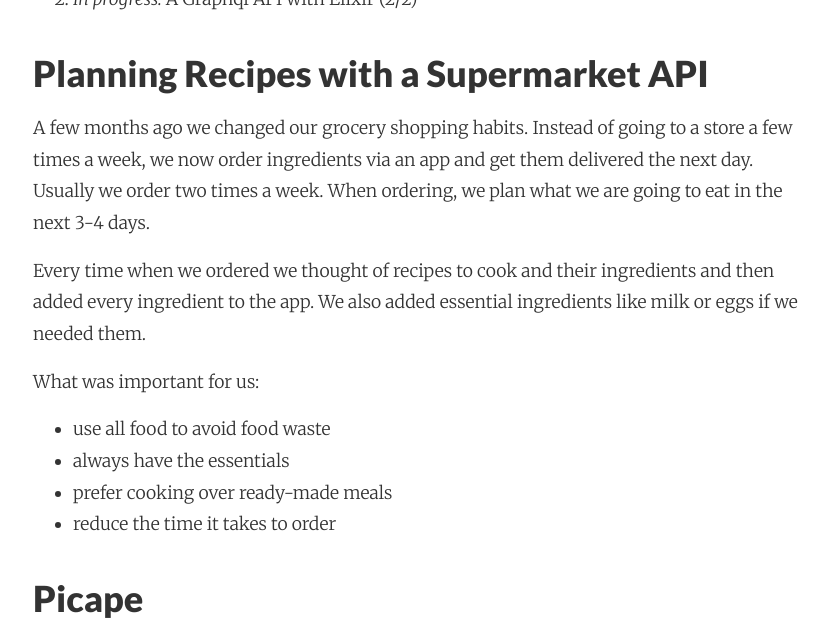
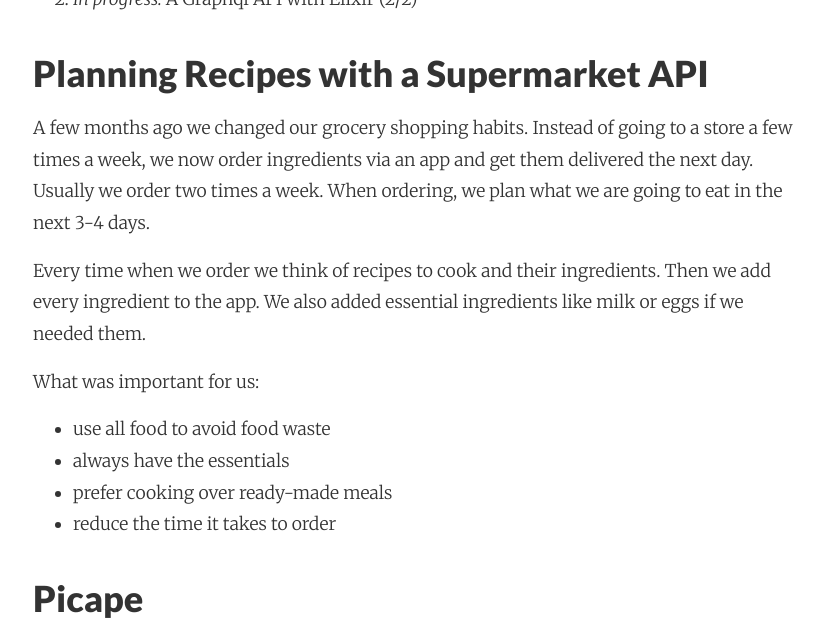
Before and after one commit to adri/adri.github.io, a Jekyll site: the page built from _posts/2017-09-27-learning-elixir-second-side-project-part1.md, in a window 1280 px wide and 900 px high, scrolled down 1128 px, cut to the strip 0-634 px from the top of the window. Shown: the whole strip, without its empty margins (223-1051 px from the left). Built offline with Jekyll 4.4.1, drawn with Linux system fonts in a browser that asks for light colours; nearby versions of some CDN libraries; comment, search, counter and statistics services are not loaded.

Commit message:
Autocommit from wiki

```diff
--- a/_posts/2017-09-27-learning-elixir-second-side-project-part1.md
+++ b/_posts/2017-09-27-learning-elixir-second-side-project-part1.md
@@ -20,7 +20,7 @@ This is part 1 of a blog post series "Elixir side-project #2".
 ### Planning Recipes with a Supermarket API
 A few months ago we changed our grocery shopping habits. Instead of going to a store a few times a week, we now order ingredients via an app and get them delivered the next day. Usually we order two times a week. When ordering, we plan what we are going to eat in the next 3-4 days.
 
-Every time when we ordered we thought of recipes to cook and their ingredients and then added every ingredient to the app. We also added essential ingredients like milk or eggs if we needed them.
+Every time when we order we think of recipes to cook and their ingredients. Then we add every ingredient to the app. We also added essential ingredients like milk or eggs if we needed them.
 
 What was important for us:
 * use all food to avoid food waste
```
